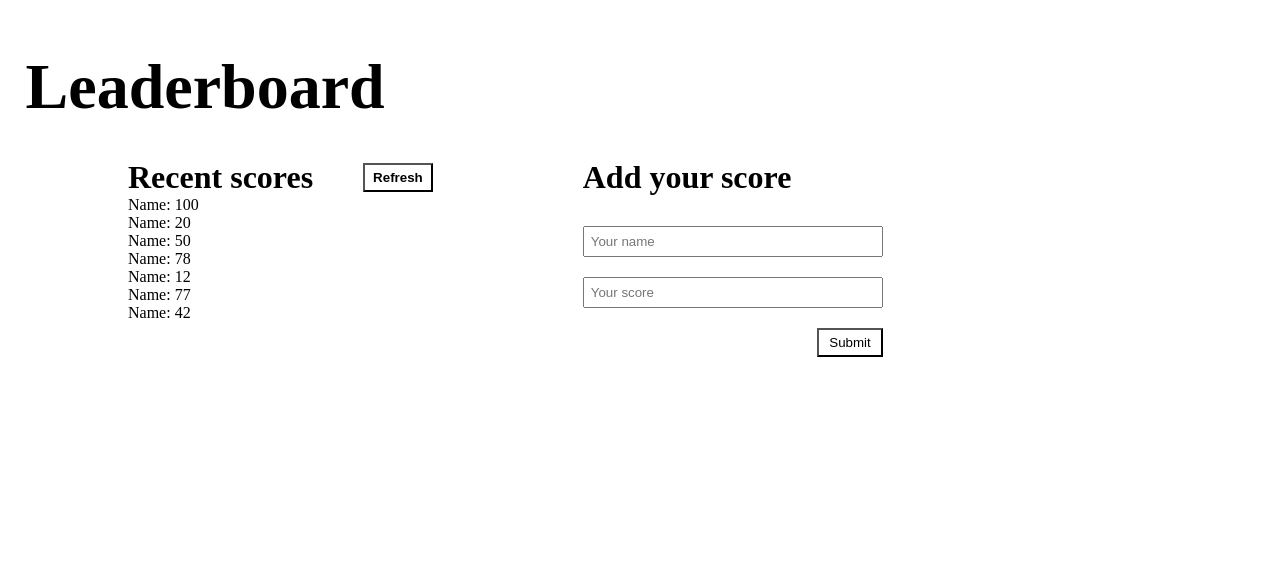
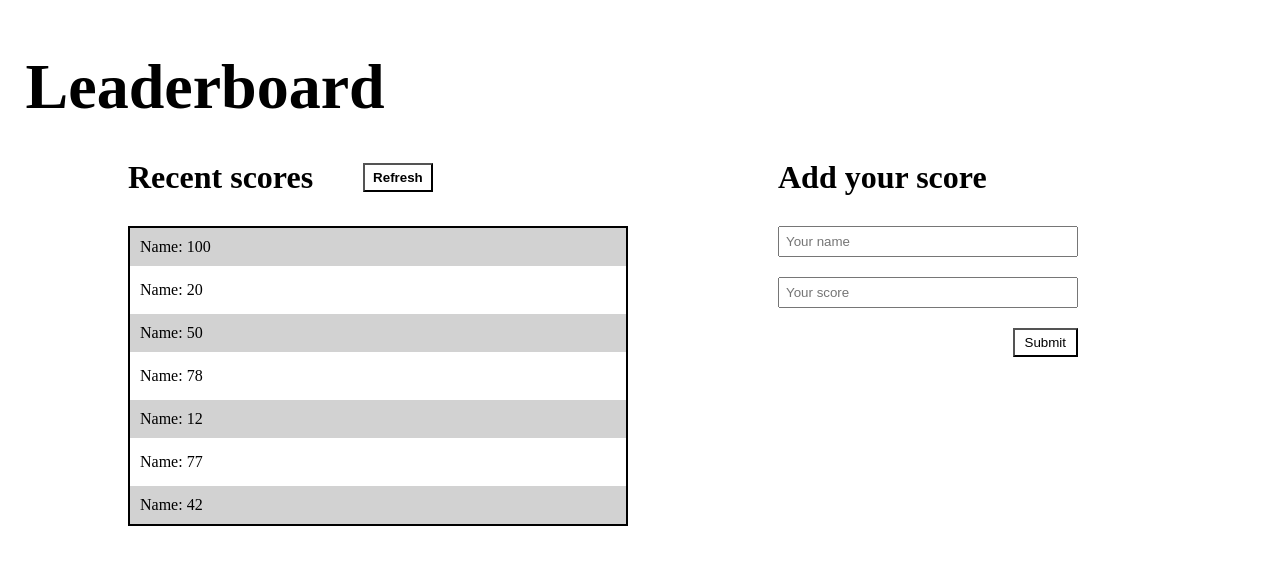
Before and after one commit to zdnahom/leaderboard, a website built with webpack: page src/index.html in a window 1280 px wide. Built offline with nearby package versions, Linux system fonts and the light colour scheme.

Commit message:
Add styling to leaderboard

```diff
--- a/src/style.css
+++ b/src/style.css
@@ -28,7 +28,33 @@ main {
   align-self: center;
   font-weight: 700;
   background-color: inherit;
+  cursor: pointer;
 }
+.leaders {
+  display: flex;
+  flex-direction: column;
+  gap: 5px;
+  width: 500px;
+  border: 2px solid black;
+  margin-top: 30px;
+}
+
+.leaders div {
+  display: flex;
+  justify-content: space-between;
+  padding: 10px;
+  align-items: center;
+  width: 100%;
+}
+
+.leaders div:nth-child(odd) {
+  background-color: #d2d2d2;
+}
+
+.leaders div:nth-child(even) {
+  background-color: white;
+}
+
 .add-score h2 {
   font-size: 2em;
 }
@@ -47,4 +73,5 @@ form button {
   align-self: flex-end;
   background-color: inherit;
   padding: 5px 10px;
+  cursor: pointer;
 }
```
